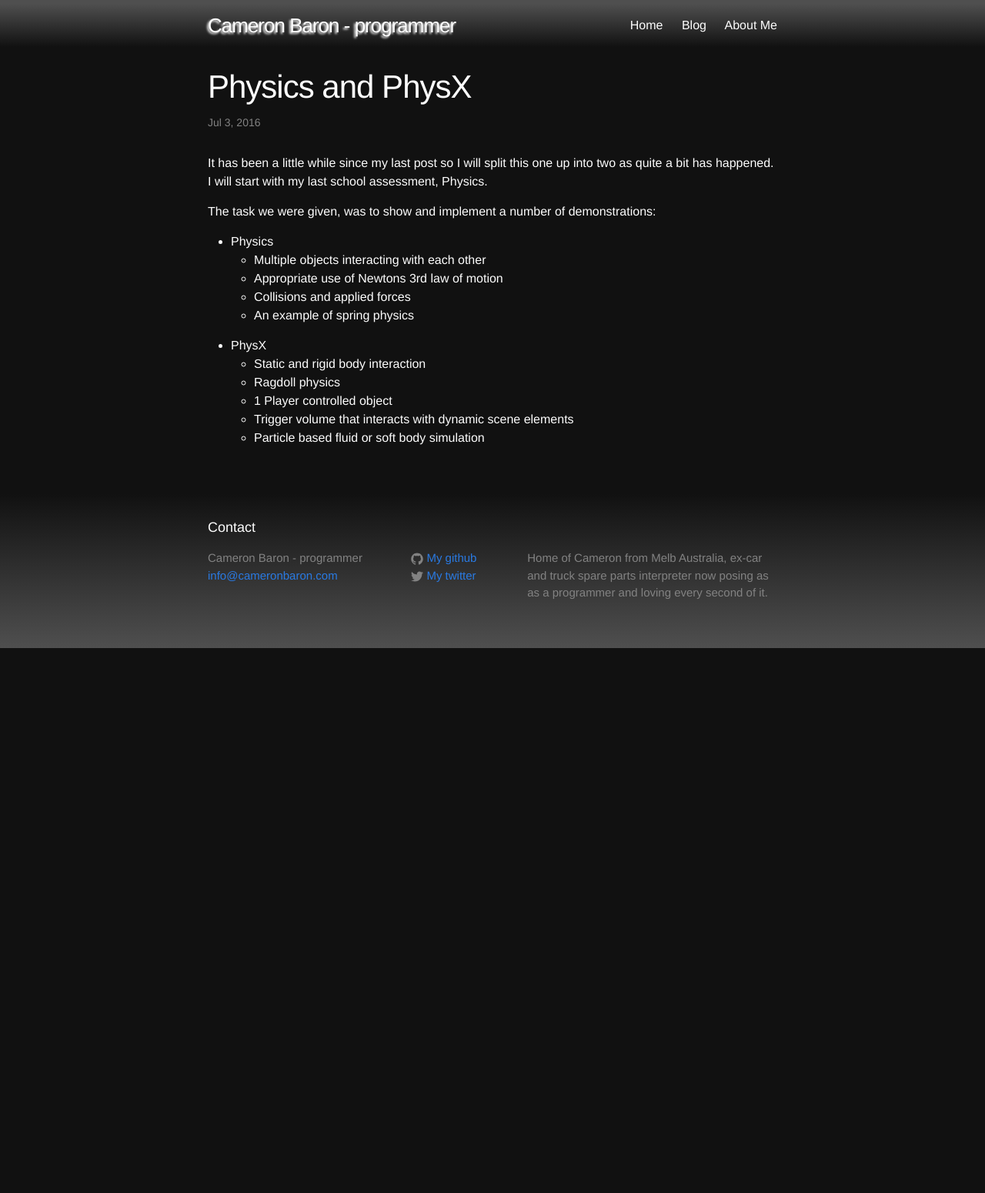
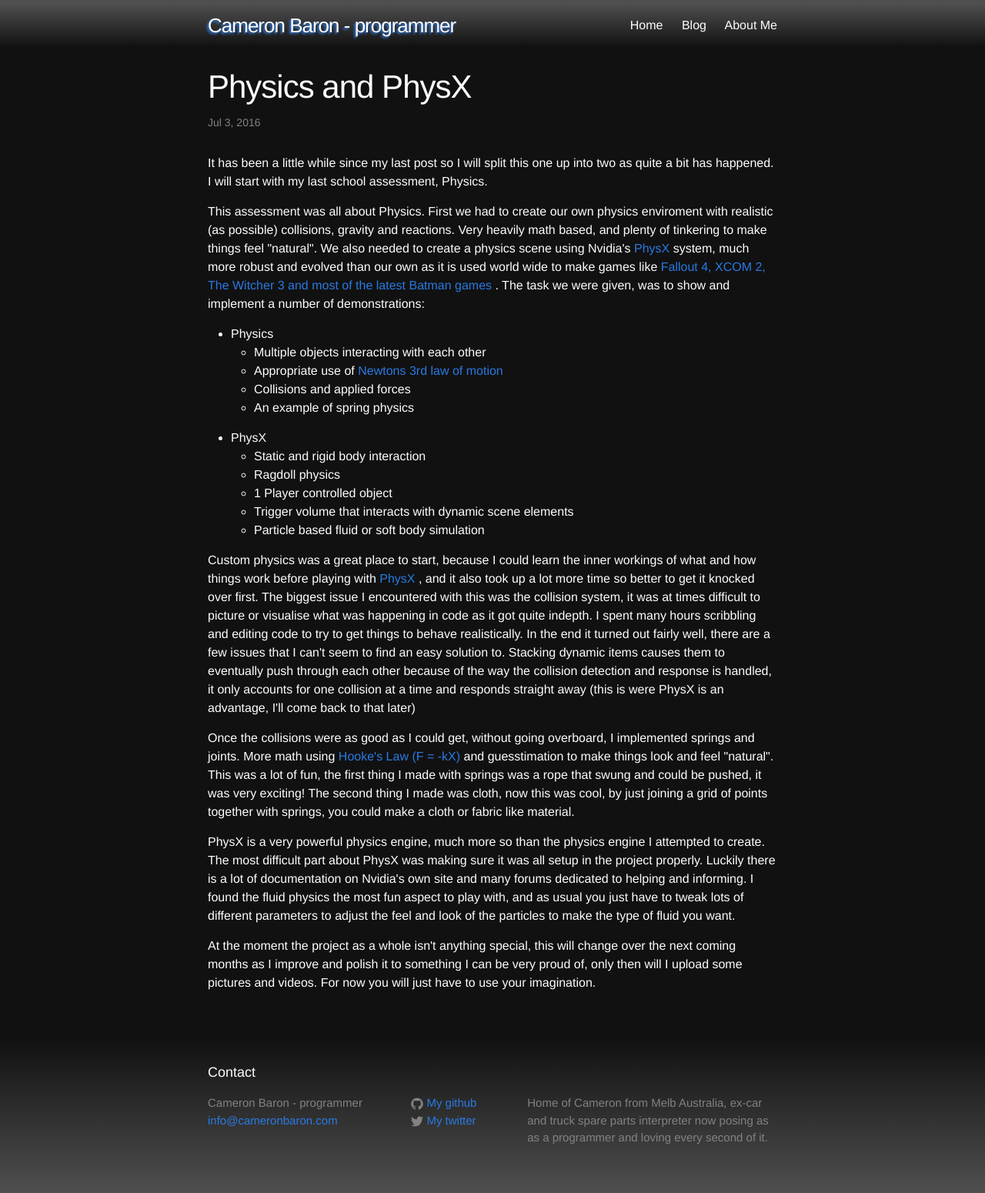
Before and after one commit to CameronBaron/CameronBaron.github.io, a Jekyll site: the page built from _posts/2016-07-03-physics-and-physx.html, in a window 1280 px wide. Shown: the whole page at 77% size. Built offline with Jekyll 4.4.1, drawn with Linux system fonts in a browser that asks for light colours; before the commit the page ends 900 px from its top, so only the background shows below that.

Commit message:
Finished off the physics post and added a poist about the fmod internship. Changed title shadow to blue.

```diff
--- a/_posts/2016-07-03-physics-and-physx.html
+++ b/_posts/2016-07-03-physics-and-physx.html
@@ -10,12 +10,13 @@
 </p>
 
 <p>
+This assessment was all about Physics. First we had to create our own physics enviroment with realistic (as possible) collisions, gravity and reactions. Very heavily math based, and plenty of tinkering to make things feel "natural". We also needed to create a physics scene using Nvidia's <a href="https://en.wikipedia.org/wiki/PhysX"> PhysX </a> system, much more robust and evolved than our own as it is used world wide to make games like <a href="http://www.geforce.com/hardware/technology/physx/games"> Fallout 4, XCOM 2, The Witcher 3 and most of the latest Batman games </a>.
 The task we were given, was to show and implement a number of demonstrations:
 <ul>
 	<li>Physics</li>
 	<ul>
 		<li>Multiple objects interacting with each other</li>
-		<li>Appropriate use of Newtons 3rd law of motion</li>
+		<li>Appropriate use of <a href="https://en.wikipedia.org/wiki/Newton%27s_laws_of_motion#Newton.27s_third_law">Newtons 3rd law of motion</a></li>
 		<li>Collisions and applied forces</li>
 		<li>An example of spring physics</li>
 	</ul>
@@ -29,3 +30,19 @@
 	</ul>
 </ul>
 </p>
+
+<p>
+Custom physics was a great place to start, because I could learn the inner workings of what and how things work before playing with <a href="https://en.wikipedia.org/wiki/PhysX"> PhysX </a>, and it also took up a lot more time so better to get it knocked over first. The biggest issue I encountered with this was the collision system, it was at times difficult to picture or visualise what was happening in code as it got quite indepth. I spent many hours scribbling and editing code to try to get things to behave realistically. In the end it turned out fairly well, there are a few issues that I can't seem to find an easy solution to. Stacking dynamic items causes them to eventually push through each other because of the way the collision detection and response is handled, it only accounts for one collision at a time and responds straight away (this is were PhysX is an advantage, I'll come back to that later)
+</p>
+
+<p>
+Once the collisions were as good as I could get, without going overboard, I implemented springs and joints. More math using <a href="https://en.wikipedia.org/wiki/Hooke%27s_law"> Hooke's Law (F = -kX)</a> and guesstimation to make things look and feel "natural". This was a lot of fun, the first thing I made with springs was a rope that swung and could be pushed, it was very exciting! The second thing I made was cloth, now this was cool, by just joining a grid of points together with springs, you could make a cloth or fabric like material.
+</p>
+
+<p>
+PhysX is a very powerful physics engine, much more so than the physics engine I attempted to create. The most difficult part about PhysX was making sure it was all setup in the project properly. Luckily there is a lot of documentation on Nvidia's own site and many forums dedicated to helping and informing. I found the fluid physics the most fun aspect to play with, and as usual you just have to tweak lots of different parameters to adjust the feel and look of the particles to make the type of fluid you want.
+</p>
+
+<p>
+At the moment the project as a whole isn't anything special, this will change over the next coming months as I improve and polish it to something I can be very proud of, only then will I upload some pictures and videos. For now you will just have to use your imagination.
+</p>
--- a/_sass/_layout.scss
+++ b/_sass/_layout.scss
@@ -20,7 +20,7 @@
     margin-bottom: 0;
     float: left;
     color: $white-color;
-    text-shadow: -2px 2px 3px $white-color;
+    text-shadow: -2px 2px 3px $blue-color;
 
     &:hover {
         color: $blue-color;
```
Also changed, not shown: _posts/2016-07-03-exciting-news.html (added, +21 -0 lines).
